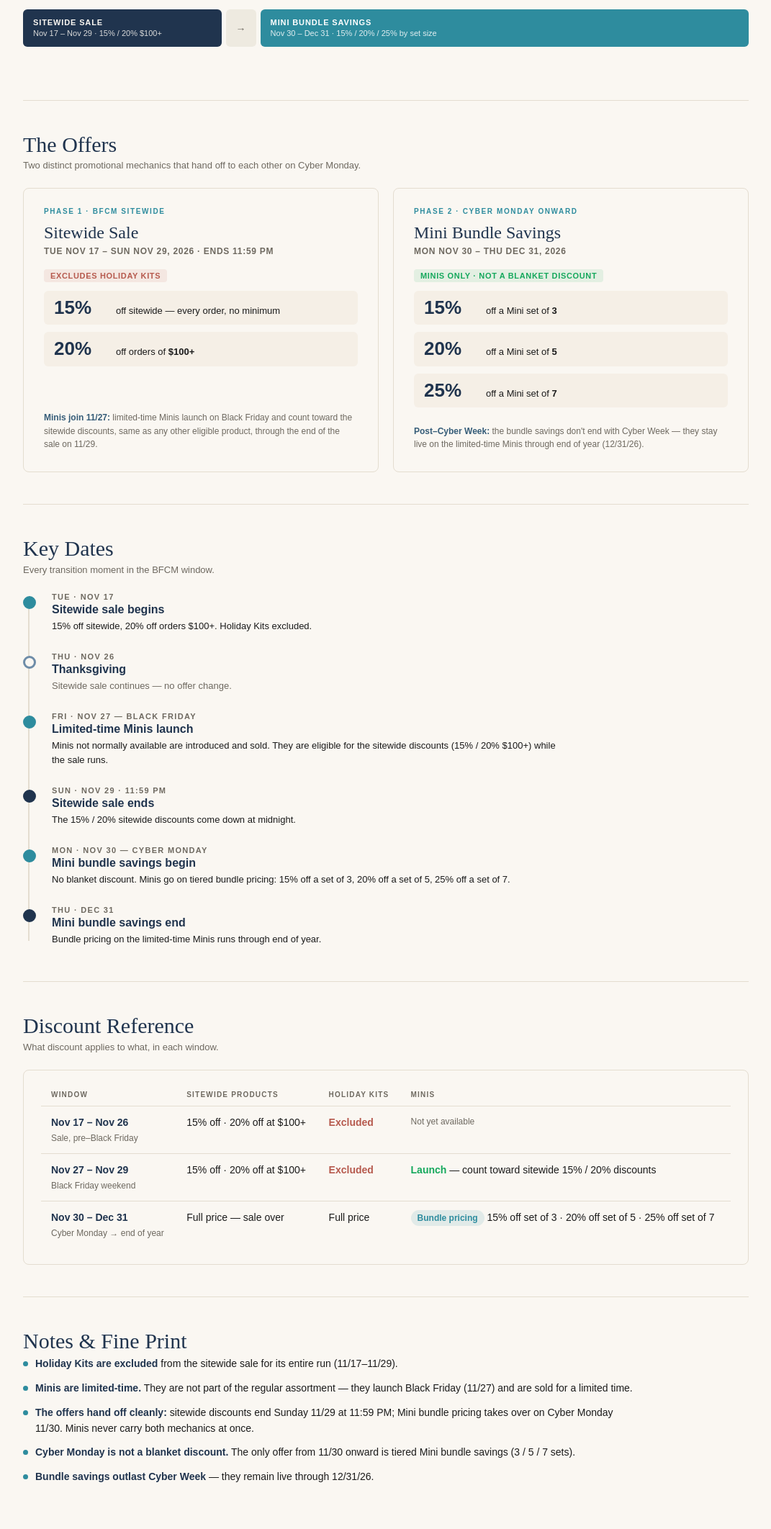
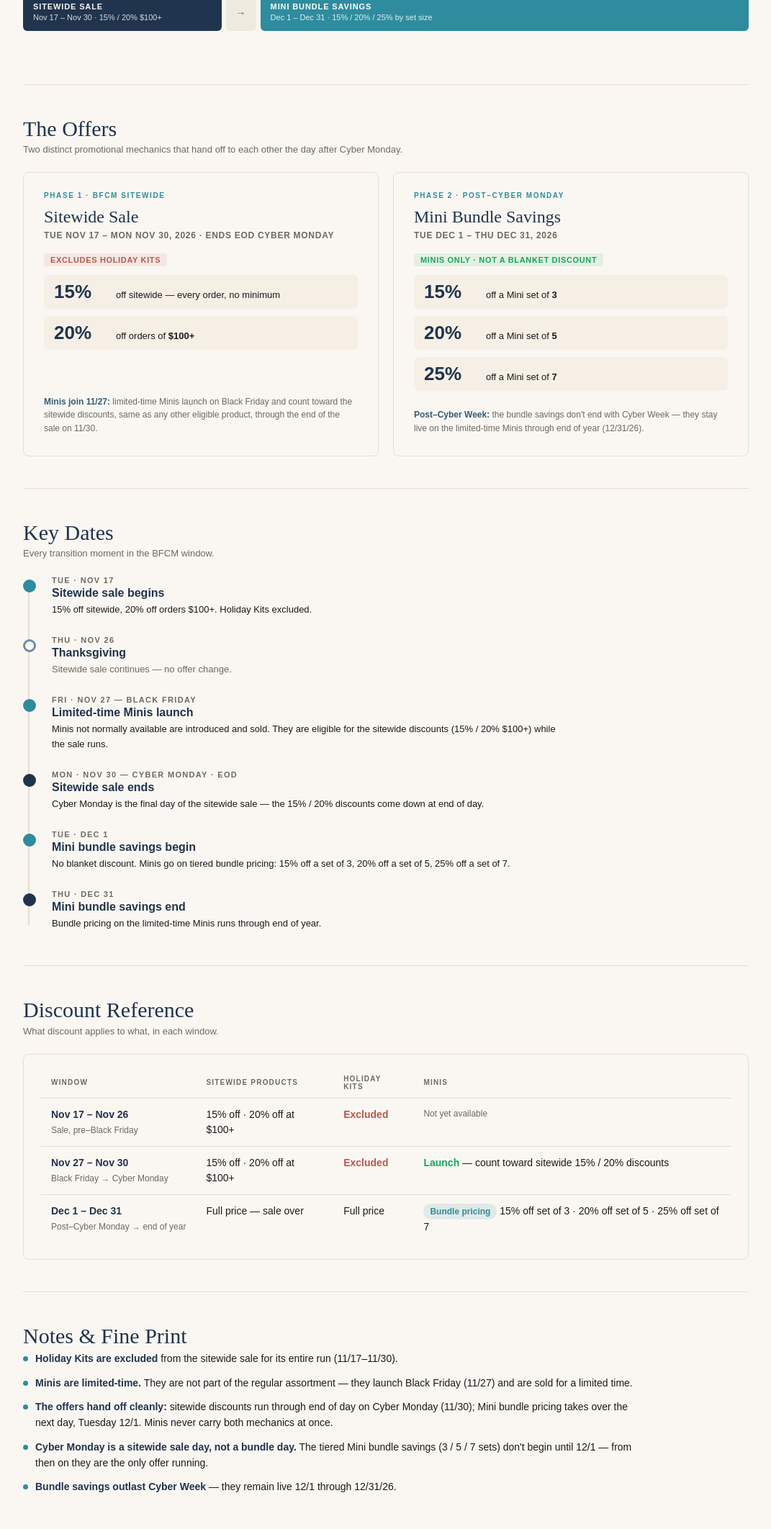
Before and after one commit to Jones-Road-Beauty/jrb-bfcm-2026-offerings, a plain HTML site: page index.html in a window 1280 px wide. Shown: the part 448-2572 px from the top of the page at 72% size, without its empty margins (104-1175 px from the left). Drawn offline with Linux system fonts and the light colour scheme; a web font is replaced by a local one.

Commit message:
Extend sitewide sale through EOD Cyber Monday; Mini bundles begin Dec 1
Co-Authored-By: Claude Fable 5 <noreply@anthropic.com>

```diff
--- a/index.html
+++ b/index.html
@@ -146,19 +146,19 @@ footer strong { color: var(--jrb-moss); font-weight: 600; letter-spacing: 0.04em
 <section class="section">
   <div class="summary-card">
     <div class="label">At a Glance</div>
-    <p>The <strong>sitewide sale runs Tue 11/17 through Sun 11/29 at 11:59 PM</strong> — 15% off everything, upgraded to 20% off on orders of $100+, with <strong>Holiday Kits excluded</strong>.</p>
-    <p>On <strong>Black Friday (11/27)</strong> we introduce limited-time <strong>Minis</strong>, which count toward the sitewide discounts. On <strong>Cyber Monday (11/30)</strong> the sitewide sale is over and Minis shift to <strong>bundle pricing</strong> — 15% off a set of 3, 20% off a set of 5, 25% off a set of 7 — which stays live through <strong>12/31/26</strong>.</p>
+    <p>The <strong>sitewide sale runs Tue 11/17 through EOD Cyber Monday (Mon 11/30)</strong> — 15% off everything, upgraded to 20% off on orders of $100+, with <strong>Holiday Kits excluded</strong>.</p>
+    <p>On <strong>Black Friday (11/27)</strong> we introduce limited-time <strong>Minis</strong>, which count toward the sitewide discounts. The day after Cyber Monday — <strong>Tue 12/1</strong> — Minis shift to <strong>bundle pricing</strong> — 15% off a set of 3, 20% off a set of 5, 25% off a set of 7 — which stays live through <strong>12/31/26</strong>.</p>
   </div>
 
   <div class="phase-bar">
     <div class="phase-seg sitewide">
       <div class="ps-name">Sitewide Sale</div>
-      <div class="ps-dates">Nov 17 – Nov 29 · 15% / 20% $100+</div>
+      <div class="ps-dates">Nov 17 – Nov 30 · 15% / 20% $100+</div>
     </div>
-    <div class="phase-seg gap" title="No gap — sale ends 11/29 at 11:59 PM, bundles begin 11/30">→</div>
+    <div class="phase-seg gap" title="No gap — sale ends EOD Cyber Monday 11/30, bundles begin 12/1">→</div>
     <div class="phase-seg bundles">
       <div class="ps-name">Mini Bundle Savings</div>
-      <div class="ps-dates">Nov 30 – Dec 31 · 15% / 20% / 25% by set size</div>
+      <div class="ps-dates">Dec 1 – Dec 31 · 15% / 20% / 25% by set size</div>
     </div>
   </div>
 </section>
@@ -166,13 +166,13 @@ footer strong { color: var(--jrb-moss); font-weight: 600; letter-spacing: 0.04em
 <!-- THE OFFERS -->
 <section class="section">
   <h2 class="section-title">The Offers</h2>
-  <div class="section-sub">Two distinct promotional mechanics that hand off to each other on Cyber Monday.</div>
+  <div class="section-sub">Two distinct promotional mechanics that hand off to each other the day after Cyber Monday.</div>
 
   <div class="offer-grid">
     <div class="offer-card">
       <div class="phase-label">Phase 1 · BFCM Sitewide</div>
       <h3>Sitewide Sale</h3>
-      <div class="offer-dates">Tue Nov 17 – Sun Nov 29, 2026 · Ends 11:59 PM</div>
+      <div class="offer-dates">Tue Nov 17 – Mon Nov 30, 2026 · Ends EOD Cyber Monday</div>
       <span class="exclusion-chip">Excludes Holiday Kits</span>
       <div class="offer-tiers">
         <div class="tier-row">
@@ -184,13 +184,13 @@ footer strong { color: var(--jrb-moss); font-weight: 600; letter-spacing: 0.04em
           <div class="tier-desc">off orders of <strong>$100+</strong></div>
         </div>
       </div>
-      <div class="offer-note"><strong>Minis join 11/27:</strong> limited-time Minis launch on Black Friday and count toward the sitewide discounts, same as any other eligible product, through the end of the sale on 11/29.</div>
+      <div class="offer-note"><strong>Minis join 11/27:</strong> limited-time Minis launch on Black Friday and count toward the sitewide discounts, same as any other eligible product, through the end of the sale on 11/30.</div>
     </div>
 
     <div class="offer-card">
-      <div class="phase-label">Phase 2 · Cyber Monday Onward</div>
+      <div class="phase-label">Phase 2 · Post–Cyber Monday</div>
       <h3>Mini Bundle Savings</h3>
-      <div class="offer-dates">Mon Nov 30 – Thu Dec 31, 2026</div>
+      <div class="offer-dates">Tue Dec 1 – Thu Dec 31, 2026</div>
       <span class="include-chip">Minis Only · Not a Blanket Discount</span>
       <div class="offer-tiers">
         <div class="tier-row">
@@ -233,12 +233,12 @@ footer strong { color: var(--jrb-moss); font-weight: 600; letter-spacing: 0.04em
       <div class="tl-desc">Minis not normally available are introduced and sold. They are eligible for the sitewide discounts (15% / 20% $100+) while the sale runs.</div>
     </div>
     <div class="tl-item end">
-      <div class="tl-date">Sun · Nov 29 · 11:59 PM</div>
+      <div class="tl-date">Mon · Nov 30 — Cyber Monday · EOD</div>
       <div class="tl-title">Sitewide sale ends</div>
-      <div class="tl-desc">The 15% / 20% sitewide discounts come down at midnight.</div>
+      <div class="tl-desc">Cyber Monday is the final day of the sitewide sale — the 15% / 20% discounts come down at end of day.</div>
     </div>
     <div class="tl-item key">
-      <div class="tl-date">Mon · Nov 30 — Cyber Monday</div>
+      <div class="tl-date">Tue · Dec 1</div>
       <div class="tl-title">Mini bundle savings begin</div>
       <div class="tl-desc">No blanket discount. Minis go on tiered bundle pricing: 15% off a set of 3, 20% off a set of 5, 25% off a set of 7.</div>
     </div>
@@ -275,16 +275,16 @@ footer strong { color: var(--jrb-moss); font-weight: 600; letter-spacing: 0.04em
           <td><span class="cell-sub" style="margin-top:0;">Not yet available</span></td>
         </tr>
         <tr>
-          <td class="t-window">Nov 27 – Nov 29
-            <span class="cell-sub">Black Friday weekend</span>
+          <td class="t-window">Nov 27 – Nov 30
+            <span class="cell-sub">Black Friday → Cyber Monday</span>
           </td>
           <td>15% off · 20% off at $100+</td>
           <td><span class="no">Excluded</span></td>
           <td><span class="yes">Launch</span> — count toward sitewide 15% / 20% discounts</td>
         </tr>
         <tr>
-          <td class="t-window">Nov 30 – Dec 31
-            <span class="cell-sub">Cyber Monday → end of year</span>
+          <td class="t-window">Dec 1 – Dec 31
+            <span class="cell-sub">Post–Cyber Monday → end of year</span>
           </td>
           <td>Full price — sale over</td>
           <td>Full price</td>
@@ -299,11 +299,11 @@ footer strong { color: var(--jrb-moss); font-weight: 600; letter-spacing: 0.04em
 <section class="section">
   <h2 class="section-title">Notes &amp; Fine Print</h2>
   <ul class="fine-list">
-    <li><span class="dot"></span><span><strong>Holiday Kits are excluded</strong> from the sitewide sale for its entire run (11/17–11/29).</span></li>
+    <li><span class="dot"></span><span><strong>Holiday Kits are excluded</strong> from the sitewide sale for its entire run (11/17–11/30).</span></li>
     <li><span class="dot"></span><span><strong>Minis are limited-time.</strong> They are not part of the regular assortment — they launch Black Friday (11/27) and are sold for a limited time.</span></li>
-    <li><span class="dot"></span><span><strong>The offers hand off cleanly:</strong> sitewide discounts end Sunday 11/29 at 11:59 PM; Mini bundle pricing takes over on Cyber Monday 11/30. Minis never carry both mechanics at once.</span></li>
-    <li><span class="dot"></span><span><strong>Cyber Monday is not a blanket discount.</strong> The only offer from 11/30 onward is tiered Mini bundle savings (3 / 5 / 7 sets).</span></li>
-    <li><span class="dot"></span><span><strong>Bundle savings outlast Cyber Week</strong> — they remain live through 12/31/26.</span></li>
+    <li><span class="dot"></span><span><strong>The offers hand off cleanly:</strong> sitewide discounts run through end of day on Cyber Monday (11/30); Mini bundle pricing takes over the next day, Tuesday 12/1. Minis never carry both mechanics at once.</span></li>
+    <li><span class="dot"></span><span><strong>Cyber Monday is a sitewide sale day, not a bundle day.</strong> The tiered Mini bundle savings (3 / 5 / 7 sets) don't begin until 12/1 — from then on they are the only offer running.</span></li>
+    <li><span class="dot"></span><span><strong>Bundle savings outlast Cyber Week</strong> — they remain live 12/1 through 12/31/26.</span></li>
   </ul>
 </section>
 
```
